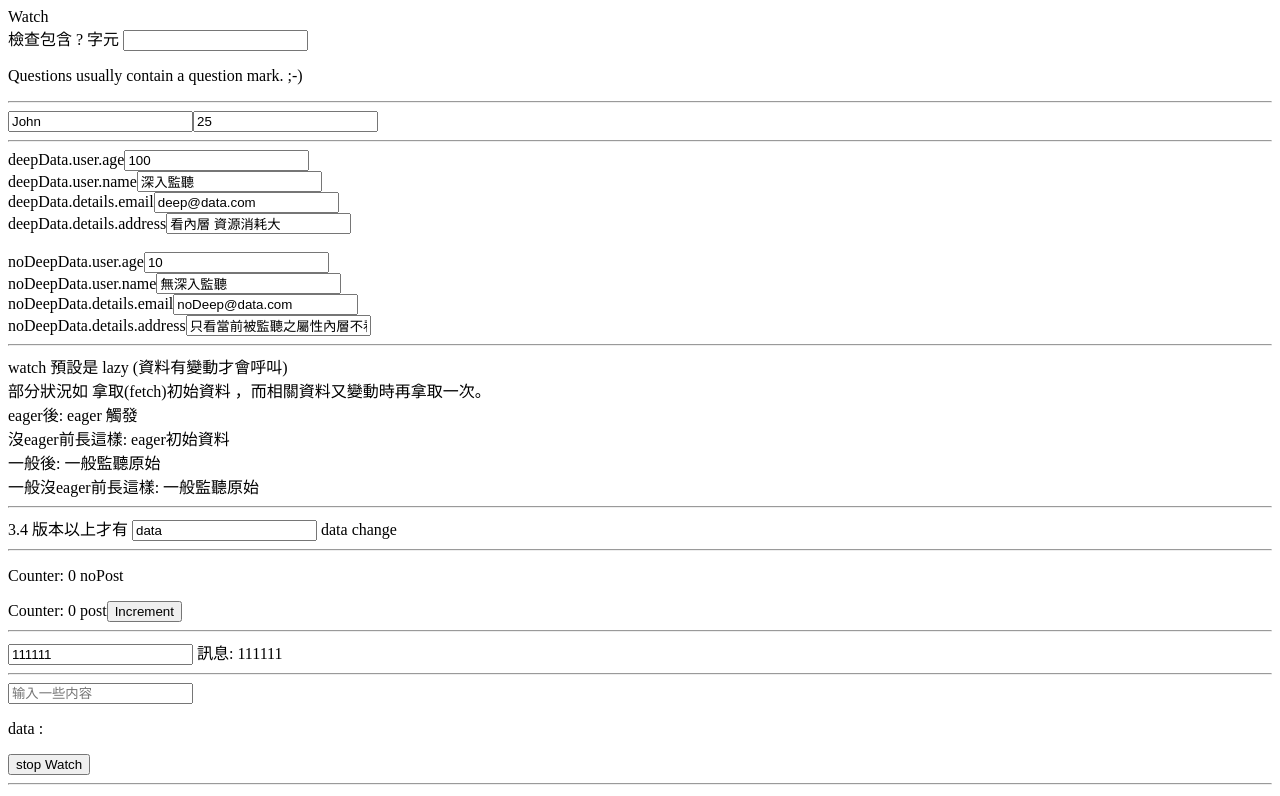
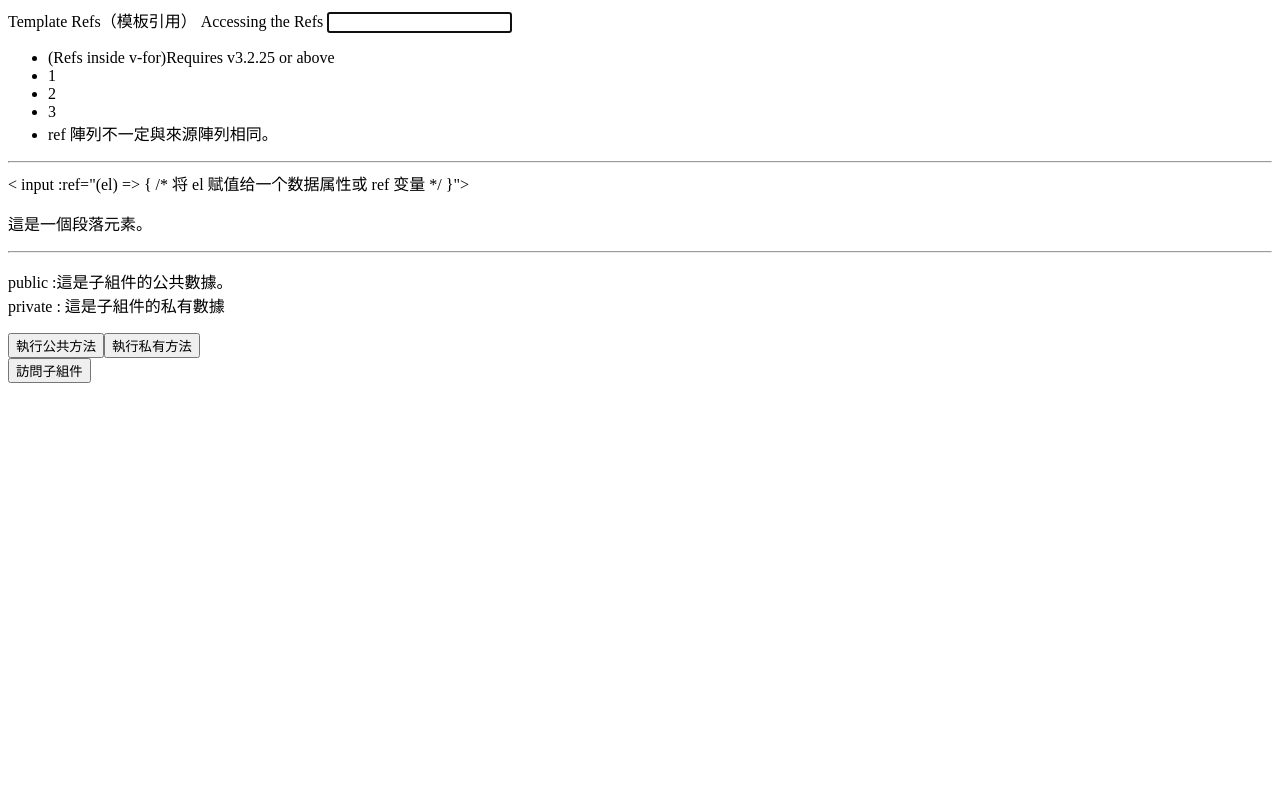
Before and after one commit to leo41271/Vue3-Official-Doc-Learn, a Vue app in the folder Vue3-Official-Doc-Learn/: page / in a window 1280 px wide. Shown: the top 796 px of the page. Built offline with nearby package versions, Linux system fonts and the light colour scheme.

Commit message:
14-Template-Refs-opAPI : basic 、 setMethod to attribute 、 ref in components(expose)

```diff
--- a/Vue3-Official-Doc-Learn/src/App.vue
+++ b/Vue3-Official-Doc-Learn/src/App.vue
@@ -1,17 +1,17 @@
 <script setup></script>
 <script>
-import watcher from "@/pages/op-doc/App-watcher.vue"
+import refEX from "@/pages/op-doc/App-template-refs.vue"
 export default {
   data() {
     return {
     }
   },
   components: {
-    watcher
+    refEX
   }
 }
 </script>
 <template>
-  <watcher></watcher>
+  <refEX></refEX>
 </template>
 <style scoped></style>
--- /dev/null
+++ b/Vue3-Official-Doc-Learn/src/components/op-doc/template-refs-doc/Ref-Basic.vue
@@ -0,0 +1,22 @@
+<script>// Ref-Basic.vue
+export default {
+    data() { return { list: [1, 2, 3] } },
+    created() {
+        console.log(this.$refs.input, this.$refs.items);
+        // 使用時 在 this.$refs 之下 。ref 只能使用在 mounted 之後，否則將會是undefined。
+    },
+    mounted() {
+        this.$refs.input.focus();
+        console.log("input: ", this.$refs.input, "items: ", this.$refs.items);
+    }
+}
+</script>
+<template>
+    Accessing the Refs
+    <input ref="input" />
+    <ul>
+        <li>(Refs inside v-for)Requires v3.2.25 or above</li>
+        <li v-for="item in list" ref="items">{{ item }}</li>
+        <li>ref 陣列不一定與來源陣列相同。</li>
+    </ul>
+</template>
--- /dev/null
+++ b/Vue3-Official-Doc-Learn/src/components/op-doc/template-refs-doc/Ref-Component.vue
@@ -0,0 +1,26 @@
+<template><!-- Ref-Component.vue -->
+    <div>
+        <p>public :{{ publicData }}。<br> private : {{ privateData }}</p>
+        <button @click="publicMethod">執行公共方法</button>
+        <button @click="privateMethod">執行私有方法</button>
+    </div>
+</template>
+<script>
+export default {
+    data() {
+        return {
+            publicData: '這是子組件的公共數據',
+            privateData: '這是子組件的私有數據'
+        };
+    },
+    methods: {
+        publicMethod() {
+            alert('子組件的公共方法已執行！');
+        },
+        privateMethod() {
+            alert('這是子組件的私有方法，不應該被訪問！');
+        }
+    },
+    expose: ['publicData', 'publicMethod']
+};
+</script>
--- /dev/null
+++ b/Vue3-Official-Doc-Learn/src/components/op-doc/template-refs-doc/Ref-Function.vue
@@ -0,0 +1,18 @@
+<template><!-- Ref-Function.vue -->
+    <div>
+        < input :ref="(el) => { /* 将 el 赋值给一个数据属性或 ref 变量 */ }">
+            <p :ref="setParagraphRef">這是一個段落元素。</p>
+    </div>
+</template>
+<script>
+export default {
+    data() { return {} }, // 不用特別定義 paragraphRef 於此data return 中
+    methods: {
+        setParagraphRef(el) {
+            console.log('段落元素的引用：', this.paragraphRef);
+            this.paragraphRef = el; // 賦值同時 也進行定義一個 this 中的新屬性
+            console.log('段落元素的引用：', this.paragraphRef);
+        }
+    }
+}
+</script>
--- /dev/null
+++ b/Vue3-Official-Doc-Learn/src/pages/op-doc/App-template-refs.vue
@@ -0,0 +1,32 @@
+<script>
+import RefUse from "@/components/op-doc/template-refs-doc/Ref-Basic.vue"
+import RefFunction from "@/components/op-doc/template-refs-doc/Ref-Function.vue"
+import RefComponent from "@/components/op-doc/template-refs-doc/Ref-Component.vue"
+export default {
+    components: { RefUse, RefFunction, RefComponent, },
+    data() {
+        return {
+        };
+    },
+    methods: {
+        accessChild() {
+            // 透過 ref 訪問子組件
+            console.log(this.$refs.childRef.publicData); // 可以訪問到公共數據
+            this.$refs.childRef.publicMethod(); // 可以執行子組件的公共方法
+            // 下面這行會報錯，因為 privateData 是私有屬性，無法訪問
+            console.log(this.$refs.childRef.privateData);
+            // 同樣，下面這行也會報錯，因為 privateMethod 是私有方法，無法執行
+            this.$refs.childRef.privateMethod();
+        }
+    }
+}
+</script>
+<template>
+    Template Refs（模板引用）
+    <RefUse></RefUse>
+    <hr>
+    <RefFunction></RefFunction>
+    <hr>
+    <RefComponent ref="childRef" />
+    <button @click="accessChild">訪問子組件</button>
+</template>
```
